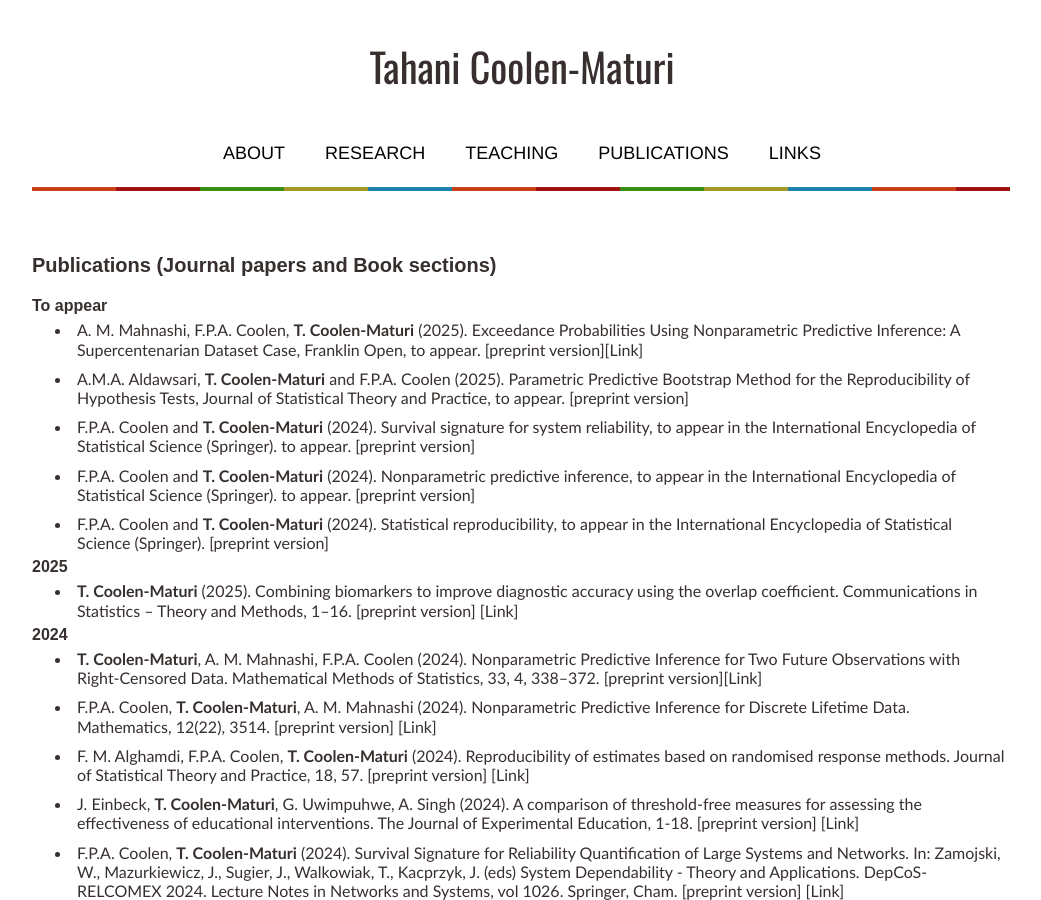
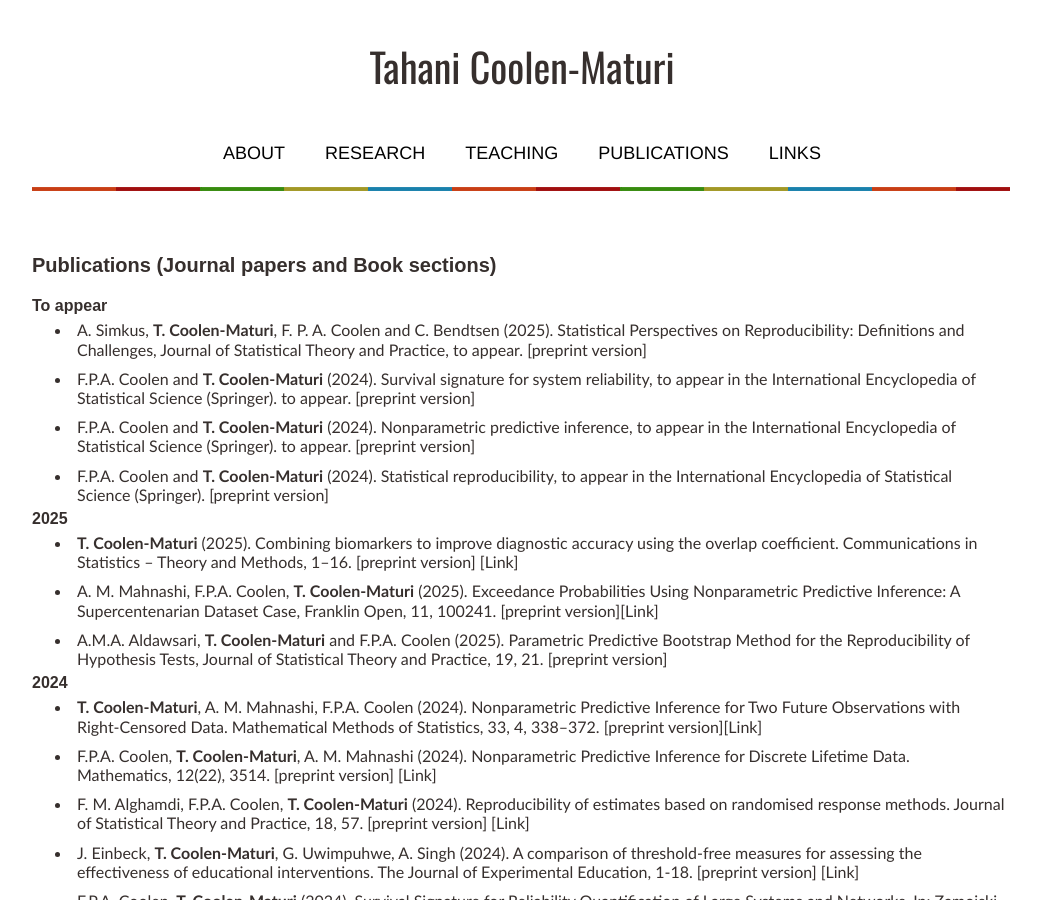
Before and after one commit to tmaturi/tahanimaturi, a Jekyll site: the page built from publications.md, in a window 1280 px wide and 900 px high. Shown: the whole window, without its empty margins (119-1160 px from the left). Built offline with Jekyll 4.4.1, drawn with Linux system fonts in a browser that asks for light colours; our own code applies the rules of GitHub Pages for plain Markdown files.

Commit message:
Update publications.md

```diff
--- a/publications.md
+++ b/publications.md
@@ -8,10 +8,13 @@ title: Publications
 
 ### To appear
 
-- A. M. Mahnashi, F.P.A. Coolen, **T. Coolen-Maturi** (2025). Exceedance Probabilities Using Nonparametric Predictive Inference: A Supercentenarian Dataset Case, Franklin Open, to appear. [[preprint version](pdfs/Ali-paper-Exceedance-20250116rev.pdf){:target="_blank"}][[Link](https://doi.org/10.1016/j.fraope.2025.100241){:target="_blank"}]
 
 
-- A.M.A. Aldawsari, **T. Coolen-Maturi** and F.P.A. Coolen (2025). Parametric Predictive Bootstrap Method for the Reproducibility of Hypothesis Tests, Journal of Statistical Theory and Practice, to appear. [[preprint version](pdfs/Paper2_TCM_20250131rev-DRO.pdf){:target="_blank"}]
+
+
+- A. Simkus, **T. Coolen-Maturi**, F. P. A. Coolen and C. Bendtsen (2025). Statistical Perspectives on Reproducibility:
+Definitions and Challenges, Journal of Statistical Theory and Practice, to appear. [[preprint version](pdfs/Reproducibility_JSTP_final_rev_v2.pdf){:target="_blank"}]
+
 
 
 - F.P.A. Coolen and **T. Coolen-Maturi** (2024). Survival signature for system reliability, to appear in the International Encyclopedia of Statistical Science (Springer). to appear. [[preprint version](pdfs/Encycl-SurvSign-24.pdf){:target="_blank"}]
@@ -26,6 +29,12 @@ title: Publications
 
 - **T. Coolen-Maturi** (2025). Combining biomarkers to improve diagnostic accuracy using the overlap coefficient. Communications in Statistics – Theory and Methods, 1–16. [[preprint version](pdfs/Combine_OVL_20241123.pdf){:target="_blank"}] [[Link](https://doi.org/10.1080/03610926.2025.2460095){:target="_blank"}]
 
+
+- A. M. Mahnashi, F.P.A. Coolen, **T. Coolen-Maturi** (2025). Exceedance Probabilities Using Nonparametric Predictive Inference: A Supercentenarian Dataset Case, Franklin Open, 11, 100241. [[preprint version](pdfs/Ali-paper-Exceedance-20250116rev.pdf){:target="_blank"}][[Link](https://doi.org/10.1016/j.fraope.2025.100241){:target="_blank"}]
+
+
+
+- A.M.A. Aldawsari, **T. Coolen-Maturi** and F.P.A. Coolen (2025). Parametric Predictive Bootstrap Method for the Reproducibility of Hypothesis Tests, Journal of Statistical Theory and Practice, 19, 21. [[preprint version](pdfs/Paper2_TCM_20250131rev-DRO.pdf){:target="_blank"}]
 
 
 ### 2024
```
